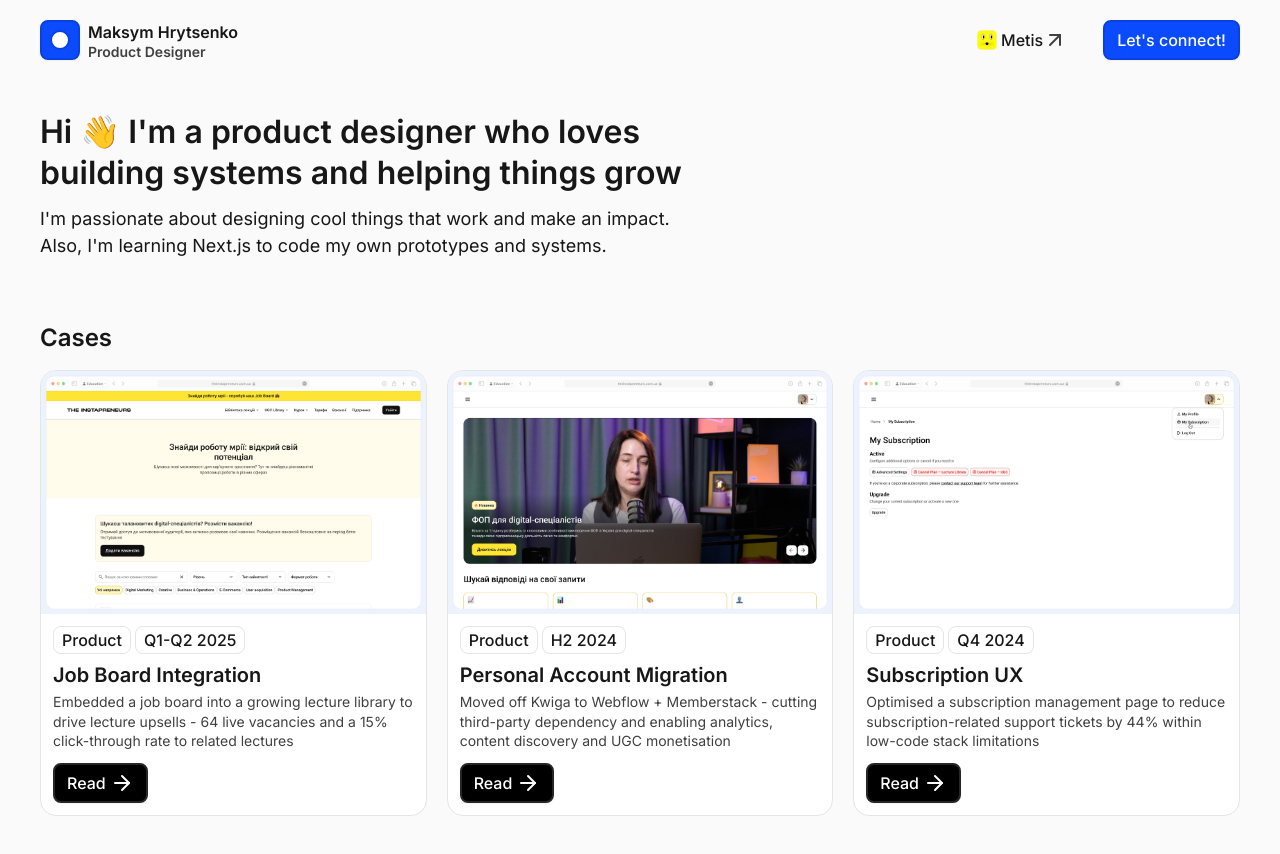
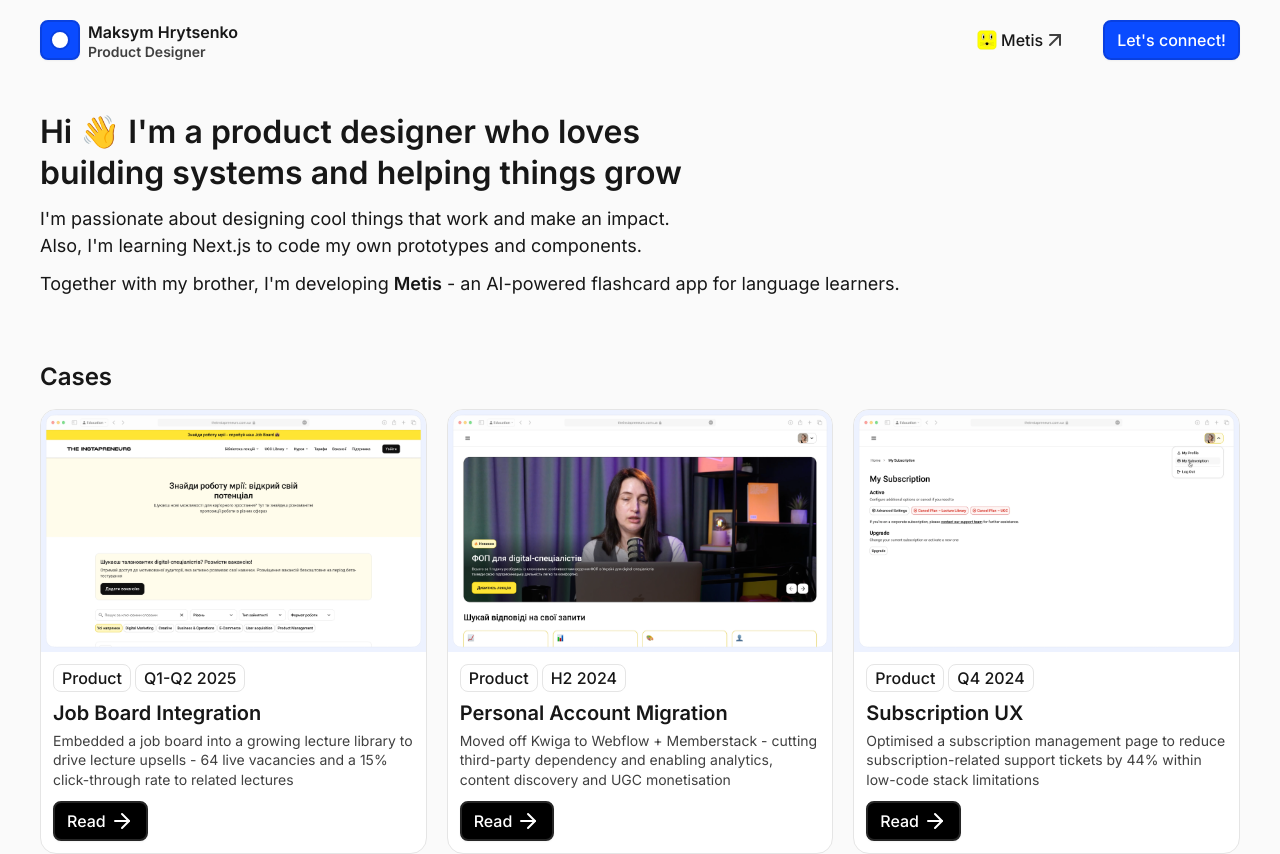
Before and after one commit to mahryme/mahry-portfolio, a Next.js app: page / in a window 1280 px wide. Shown: the top 854 px of the page. Built offline with nearby package versions, Linux system fonts and the light colour scheme.

Commit message:
Changed home page

```diff
--- a/src/app/page.tsx
+++ b/src/app/page.tsx
@@ -2,8 +2,8 @@ import { Container } from "@/components/container"
 import Header from '@/components/shared/header';
 import Footer from '@/components/shared/footer';
 import Card from '@/components/shared/card';
-
-
+import Link from 'next/link';
+import { Metis } from "@/components/shared/icons"
 
 export default function HomePage() {
   return(
@@ -12,9 +12,10 @@ export default function HomePage() {
       <main className="flex-1 pb-16 md:pb-0">
         <section className="flex items-center justify-center">
           <Container>
-            <div className="max-w-2xl flex flex-col gap-3">
-              <h2 className="text-h2 font-semibold">Hi 👋 I&apos;m a product designer who loves building systems and helping things grow</h2>
-              <p className="text-body-lg font-regular">I&apos;m passionate about designing cool things that work and make an impact. Also, I&apos;m learning Next.js to code my own prototypes and systems.</p>
+            <div className="max-w-4xl flex flex-col gap-3 text-text-primary">
+              <h2 className="text-h2 font-semibold text-balance">Hi 👋 I&apos;m a product designer who loves building systems and helping things grow</h2>
+              <p className="text-body-lg font-regular text-balance">I&apos;m passionate about designing cool things that work and make an impact. Also, I&apos;m learning Next.js to code my own prototypes and components.</p>
+              <p className="text-body-lg font-regular text-balance">Together with my brother, I&apos;m developing <span className="font-semibold">Metis</span> - an AI-powered flashcard app for language learners.</p>
             </div>
           </Container>
         </section>
```
